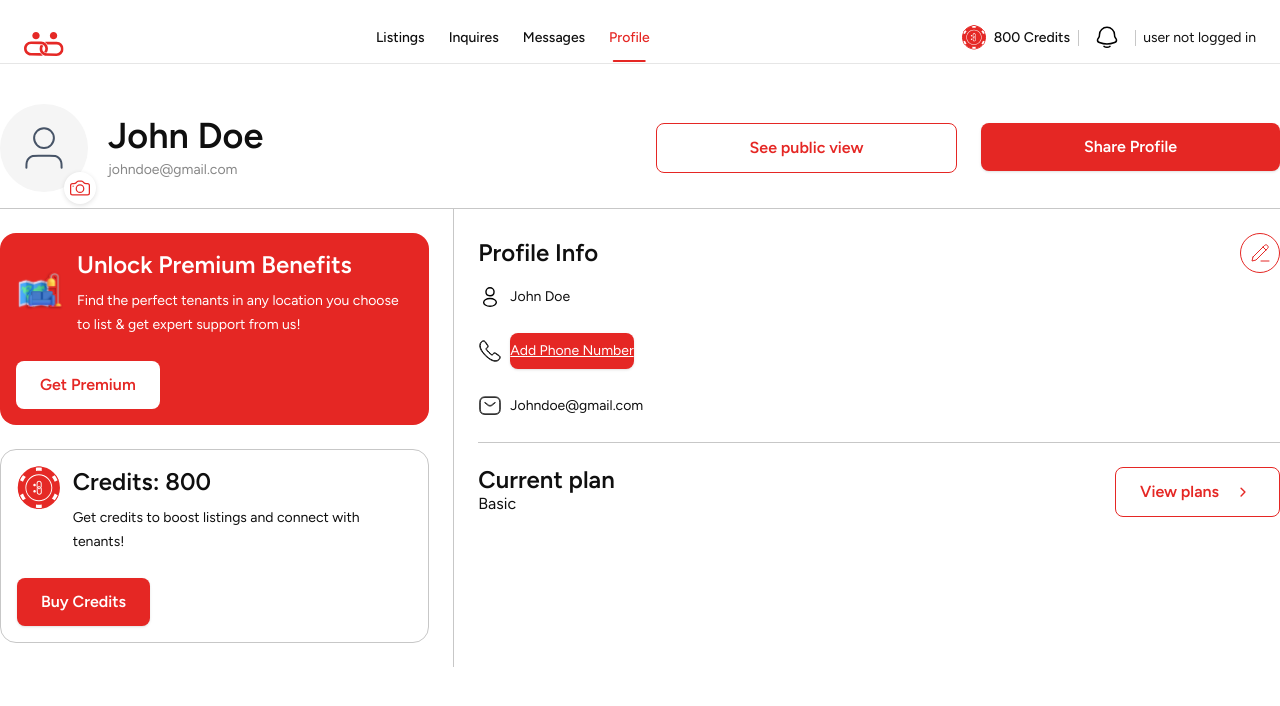
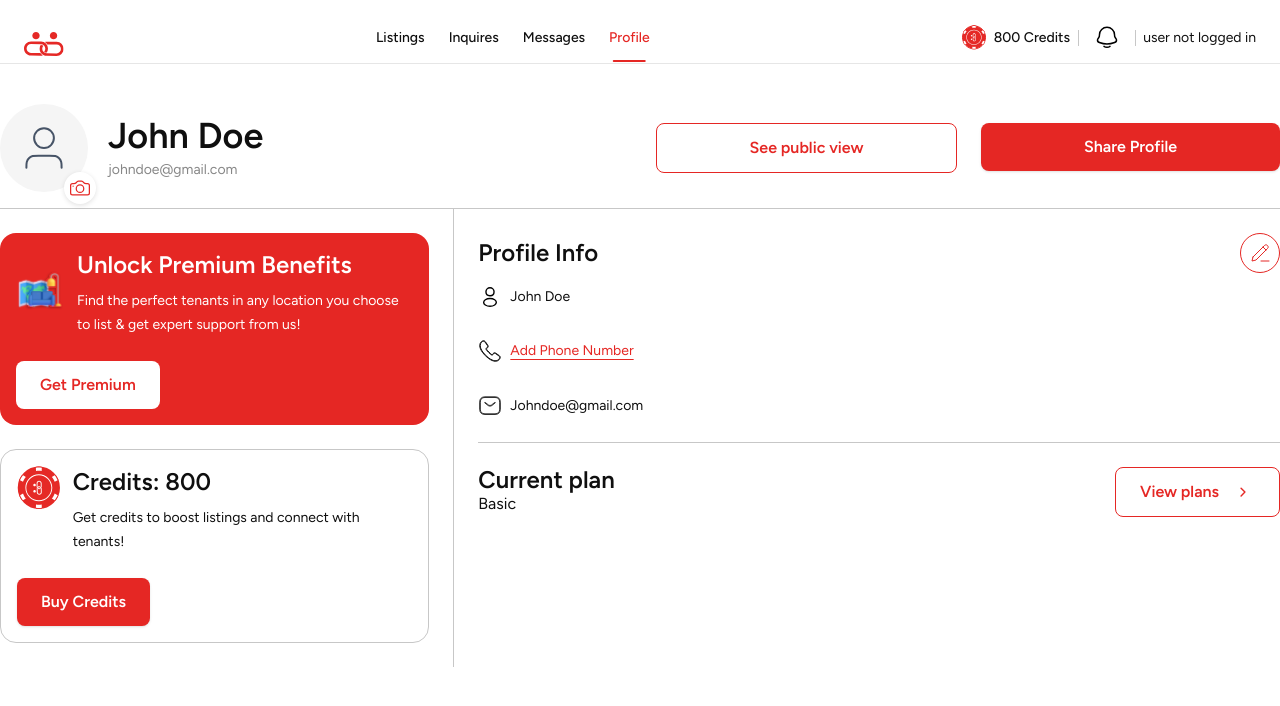
Before and after one commit to johnnysedh3lllo/campus-connect, a Next.js app: page /profile in a window 1280 px wide. Shown: the top 706 px of the page. Built offline with nearby package versions, Linux system fonts and the light colour scheme; no server answers.

Commit message:
fixing bugs

```diff
--- a/app/(main-app)/(in-app)/profile/page.tsx
+++ b/app/(main-app)/(in-app)/profile/page.tsx
@@ -68,7 +68,7 @@ export default async function ProfilePage() {
                 <div className="flex items-center gap-2">
                   <PhoneIconStroke />
                   <Button
-                    variant={""}
+                    variant={"link"}
                     className="p-0 text-sm leading-6 font-normal underline hover:bg-transparent hover:no-underline"
                   >
                     Add Phone Number
```
